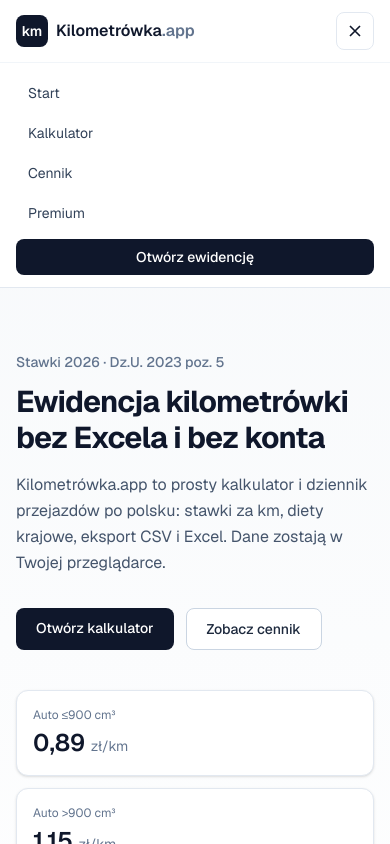
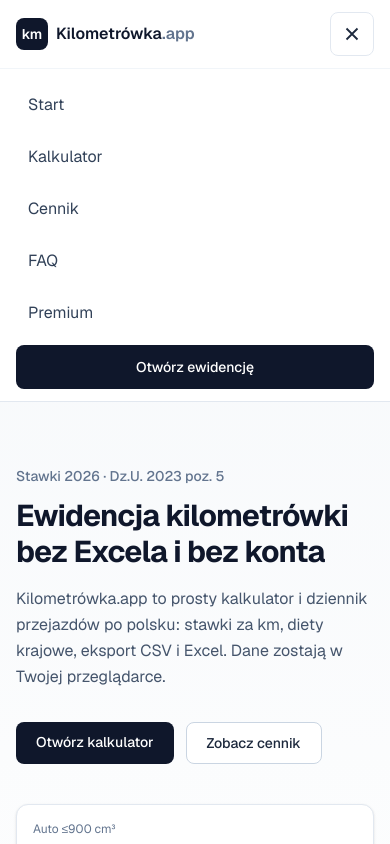
Before and after one commit to ogblakus/kilometrowka, a Next.js app: page / in a window 390 px wide. Both pictures are taken after a click on the button "Otwórz menu". Shown: the top 844 px of the page. Built offline with nearby package versions, Linux system fonts and the light colour scheme; no server answers.

Commit message:
polish: mobile header Escape/body-lock, FAQ nav, tap targets

```diff
--- a/src/components/Header.tsx
+++ b/src/components/Header.tsx
@@ -2,27 +2,50 @@
 
 import Link from "next/link";
 import { usePathname } from "next/navigation";
-import { useState } from "react";
+import { useEffect, useId, useState } from "react";
 
 const links = [
   { href: "/", label: "Start" },
   { href: "/kalkulator", label: "Kalkulator" },
   { href: "/#cennik", label: "Cennik" },
+  { href: "/#faq", label: "FAQ" },
   { href: "/kup", label: "Premium" },
 ];
 
 export default function Header() {
   const pathname = usePathname();
   const [open, setOpen] = useState(false);
+  const menuId = useId();
+
+  useEffect(() => {
+    setOpen(false);
+  }, [pathname]);
+
+  useEffect(() => {
+    if (!open) return;
+    const onKey = (e: KeyboardEvent) => {
+      if (e.key === "Escape") setOpen(false);
+    };
+    document.addEventListener("keydown", onKey);
+    const prev = document.body.style.overflow;
+    document.body.style.overflow = "hidden";
+    return () => {
+      document.removeEventListener("keydown", onKey);
+      document.body.style.overflow = prev;
+    };
+  }, [open]);
 
   return (
     <header className="sticky top-0 z-40 border-b border-slate-200 bg-white/90 backdrop-blur">
       <div className="mx-auto flex max-w-5xl items-center justify-between gap-4 px-4 py-3">
         <Link
           href="/"
-          className="flex items-center gap-2 font-semibold text-slate-900 focus:outline-none focus-visible:ring-2 focus-visible:ring-slate-400 focus-visible:ring-offset-2 rounded-lg"
+          className="flex min-h-11 items-center gap-2 font-semibold text-slate-900 focus:outline-none focus-visible:ring-2 focus-visible:ring-slate-400 focus-visible:ring-offset-2 rounded-lg"
         >
-          <span className="flex h-8 w-8 items-center justify-center rounded-lg bg-slate-900 text-sm text-white">
+          <span
+            className="flex h-8 w-8 items-center justify-center rounded-lg bg-slate-900 text-sm text-white"
+            aria-hidden
+          >
             km
           </span>
           <span>
@@ -30,7 +53,7 @@
           </span>
         </Link>
 
-        <nav className="hidden items-center gap-1 sm:flex" aria-label="Główne">
+        <nav className="hidden items-center gap-1 md:flex" aria-label="Główne">
           {links.map((l) => {
             const active =
               l.href === "/kalkulator"
@@ -44,7 +67,7 @@
               <Link
                 key={l.href}
                 href={l.href}
-                className={`rounded-lg px-3 py-1.5 text-sm transition focus:outline-none focus-visible:ring-2 focus-visible:ring-slate-400 ${
+                className={`rounded-lg px-3 py-2 text-sm transition focus:outline-none focus-visible:ring-2 focus-visible:ring-slate-400 ${
                   active
                     ? "bg-slate-100 font-medium text-slate-900"
                     : "text-slate-600 hover:bg-slate-50 hover:text-slate-900"
@@ -56,7 +79,7 @@
           })}
           <Link
             href="/kalkulator"
-            className="ml-2 rounded-lg bg-slate-900 px-3 py-1.5 text-sm font-medium text-white hover:bg-slate-800 focus:outline-none focus-visible:ring-2 focus-visible:ring-slate-400 focus-visible:ring-offset-2"
+            className="ml-2 inline-flex min-h-10 items-center rounded-lg bg-slate-900 px-3 py-2 text-sm font-medium text-white hover:bg-slate-800 focus:outline-none focus-visible:ring-2 focus-visible:ring-slate-400 focus-visible:ring-offset-2"
           >
             Otwórz ewidencję
           </Link>
@@ -64,14 +87,15 @@
 
         <button
           type="button"
-          className="rounded-lg border border-slate-200 p-2 focus:outline-none focus-visible:ring-2 focus-visible:ring-slate-400 sm:hidden"
+          className="inline-flex min-h-11 min-w-11 items-center justify-center rounded-lg border border-slate-200 p-2 text-slate-800 focus:outline-none focus-visible:ring-2 focus-visible:ring-slate-400 md:hidden"
           aria-label={open ? "Zamknij menu" : "Otwórz menu"}
           aria-expanded={open}
+          aria-controls={menuId}
           onClick={() => setOpen((v) => !v)}
         >
           <svg
-            width="20"
-            height="20"
+            width="22"
+            height="22"
             viewBox="0 0 24 24"
             fill="none"
             stroke="currentColor"
@@ -88,13 +112,16 @@
       </div>
 
       {open && (
-        <div className="border-t border-slate-100 bg-white px-4 py-3 sm:hidden">
-          <div className="flex flex-col gap-1">
+        <div
+          id={menuId}
+          className="border-t border-slate-100 bg-white px-4 py-3 md:hidden"
+        >
+          <nav className="flex flex-col gap-1" aria-label="Menu mobilne">
             {links.map((l) => (
               <Link
                 key={l.href}
                 href={l.href}
-                className="rounded-lg px-3 py-2 text-sm text-slate-700 hover:bg-slate-50"
+                className="rounded-lg px-3 py-3 text-base text-slate-700 hover:bg-slate-50 focus:outline-none focus-visible:ring-2 focus-visible:ring-slate-400"
                 onClick={() => setOpen(false)}
               >
                 {l.label}
@@ -102,12 +129,12 @@
             ))}
             <Link
               href="/kalkulator"
-              className="mt-1 rounded-lg bg-slate-900 px-3 py-2 text-center text-sm font-medium text-white"
+              className="mt-1 inline-flex min-h-11 items-center justify-center rounded-lg bg-slate-900 px-3 py-3 text-center text-sm font-medium text-white focus:outline-none focus-visible:ring-2 focus-visible:ring-slate-400"
               onClick={() => setOpen(false)}
             >
               Otwórz ewidencję
             </Link>
-          </div>
+          </nav>
         </div>
       )}
     </header>
```
